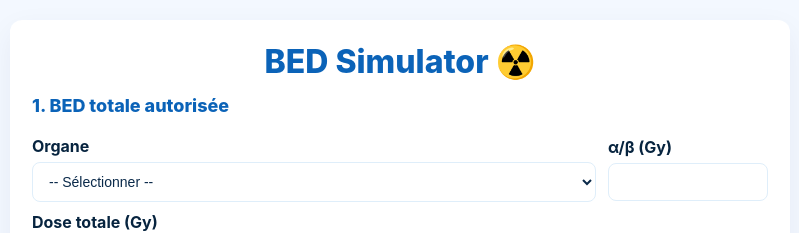
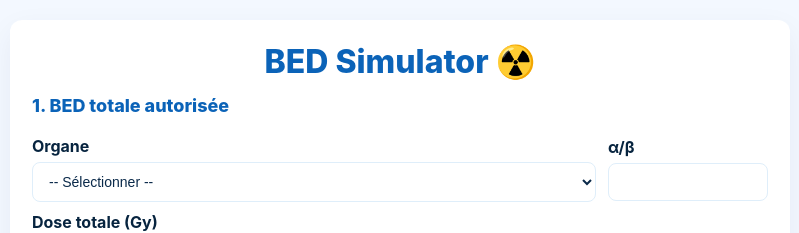
Before and after one commit to Snoop67/bed-simulator, a React (Create React App) app: page / in a window 1280 px wide. Shown: the top 233 px of the page, without its empty margins (240-1039 px from the left). Built offline with nearby package versions, Linux system fonts and the light colour scheme.

Commit message:
Update App.jsx

```diff
--- a/src/App.jsx
+++ b/src/App.jsx
@@ -52,8 +52,6 @@ const OARS = [
   { name: "Rectum", ab: 3 },
   { name: "Intestin grêle", ab: 3 },
   { name: "Côlon", ab: 3 },
-  { name: "Peau (réactions tardives)", ab: 3 },
-  { name: "Peau (réactions aiguës)", ab: 10 },
   { name: "Os", ab: 2 }, // ≈ 1.5–2
   { name: "Tête fémorale", ab: 2 },
   { name: "Testicules", ab: 2 },
@@ -547,7 +545,7 @@ export default function App() {
             </div>
 
             <div className="col fixed">
-              <label className="field-label">α/β (Gy)</label>
+              <label className="field-label">α/β</label>
               <input
                 className="field"
                 value={abManual}
```
